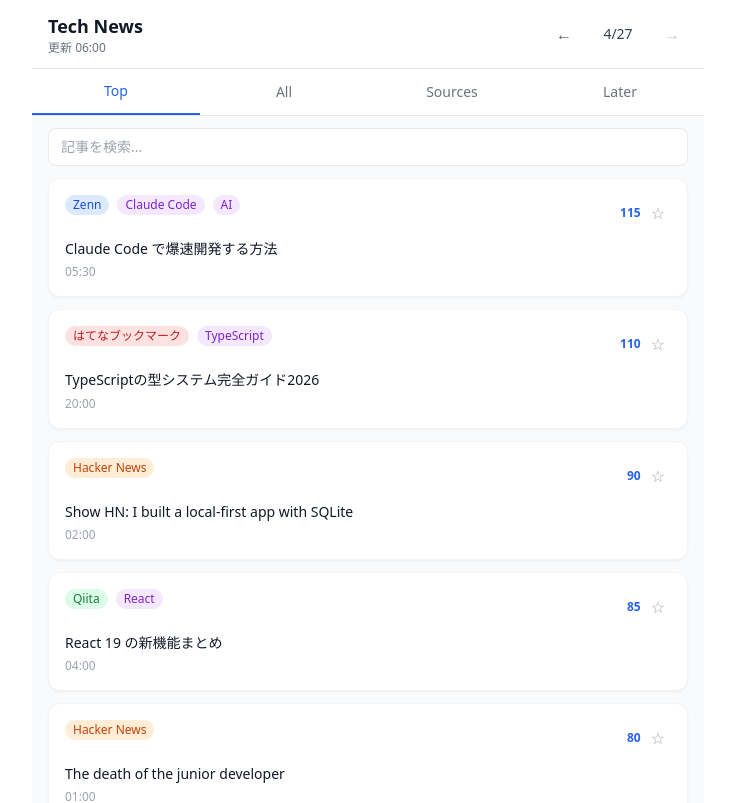
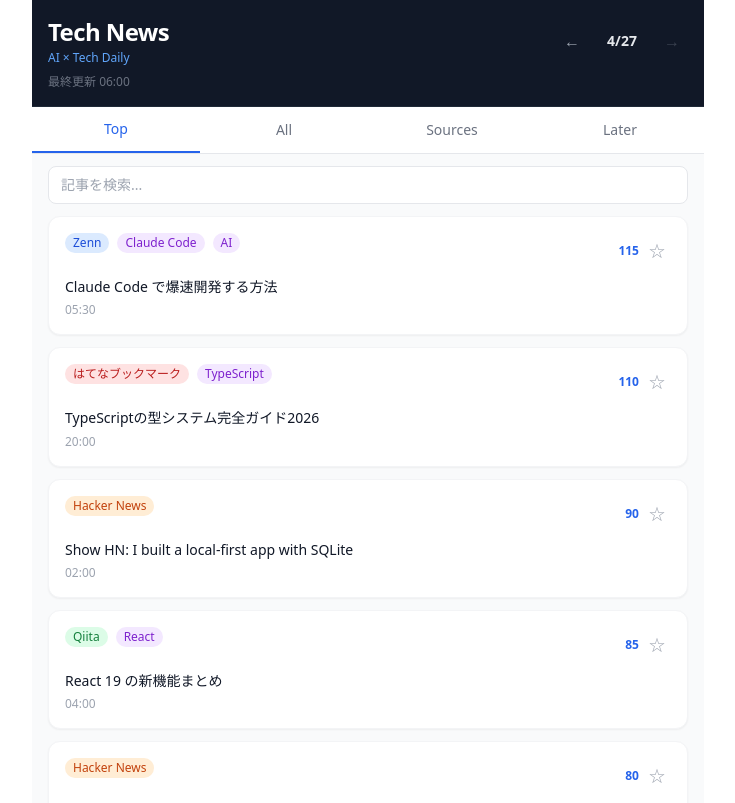
Before and after one commit to HiroyukiGPU/news_app, a React (Vite) app in the folder web/: page / in a window 1280 px wide. Shown: the top 803 px of the page, without its empty margins (272-1007 px from the left). Built offline with nearby package versions, Linux system fonts and the light colour scheme.

Commit message:
feat: dark editorial header with AI × Tech Daily subtitle

```diff
--- a/web/index.html
+++ b/web/index.html
@@ -1,10 +1,10 @@
 <!doctype html>
-<html lang="en">
+<html lang="ja">
   <head>
     <meta charset="UTF-8" />
     <link rel="icon" type="image/svg+xml" href="/favicon.svg" />
     <meta name="viewport" content="width=device-width, initial-scale=1.0" />
-    <title>web</title>
+    <title>Tech News — AI × Tech Daily</title>
   </head>
   <body>
     <div id="root"></div>
--- a/web/src/components/Header.tsx
+++ b/web/src/components/Header.tsx
@@ -12,35 +12,36 @@ export function Header({ date, generatedAt, onPrevDay, onNextDay, isNextDisabled
   const time = formatPublishedAt(generatedAt) || null
 
   return (
-    <header className="bg-white dark:bg-gray-900 border-b border-gray-200 dark:border-gray-700 px-4 py-3">
+    <header className="bg-gray-900 dark:bg-black px-4 py-4 border-b border-gray-800">
       <div className="flex items-center justify-between">
         <div>
-          <h1 className="text-lg font-bold text-gray-900 dark:text-white">Tech News</h1>
-          {time && (
-            <p className="text-xs text-gray-500 dark:text-gray-400">更新 {time}</p>
-          )}
+          <h1 className="text-2xl font-bold text-white tracking-tight">Tech News</h1>
+          <p className="text-xs text-blue-400 font-medium mt-0.5">AI × Tech Daily</p>
         </div>
-        <div className="flex items-center gap-2">
+        <div className="flex items-center gap-1">
           <button
             onClick={onPrevDay}
-            className="p-2 rounded-lg text-gray-600 dark:text-gray-300 hover:bg-gray-100 dark:hover:bg-gray-800"
+            className="p-2 rounded-lg text-gray-400 hover:text-white hover:bg-gray-800 transition-colors"
             aria-label="前の日"
           >
             ←
           </button>
-          <span className="text-sm font-medium text-gray-700 dark:text-gray-200 min-w-[60px] text-center">
+          <span className="text-sm font-semibold text-gray-200 min-w-[60px] text-center">
             {formatDateJST(date)}
           </span>
           <button
             onClick={onNextDay}
             disabled={isNextDisabled}
-            className="p-2 rounded-lg text-gray-600 dark:text-gray-300 hover:bg-gray-100 dark:hover:bg-gray-800 disabled:opacity-30"
+            className="p-2 rounded-lg text-gray-400 hover:text-white hover:bg-gray-800 transition-colors disabled:opacity-30"
             aria-label="次の日"
           >
             →
           </button>
         </div>
       </div>
+      {time && (
+        <p className="text-xs text-gray-500 mt-2">最終更新 {time}</p>
+      )}
     </header>
   )
 }
```
